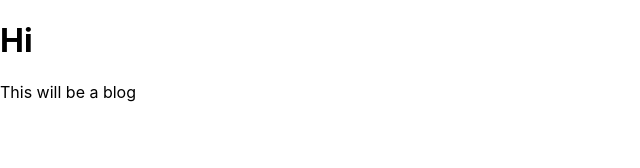
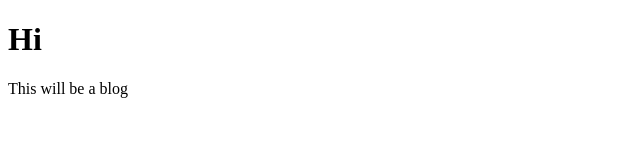
Before and after one commit to jae-kat/blog-exercise, a Next.js app: page / in a window 1280 px wide. Shown: the top 168 px of the page, without its empty margins (0-640 px from the left). Built offline with nearby package versions, Linux system fonts and the light colour scheme.

Commit message:
Switch to tailwind

```diff
--- a/styles/globals.css
+++ b/styles/globals.css
@@ -1,16 +1,9 @@
-html,
-body {
-  padding: 0;
-  margin: 0;
-  font-family: -apple-system, BlinkMacSystemFont, Segoe UI, Roboto, Oxygen,
-    Ubuntu, Cantarell, Fira Sans, Droid Sans, Helvetica Neue, sans-serif;
+@tailwind base;
+@tailwind components;
+@tailwind utilities;
+
+@layer base {
+  * {
+    @apply box-border;
+  }
 }
-
-a {
-  color: inherit;
-  text-decoration: none;
-}
-
-* {
-  box-sizing: border-box;
-}
```
